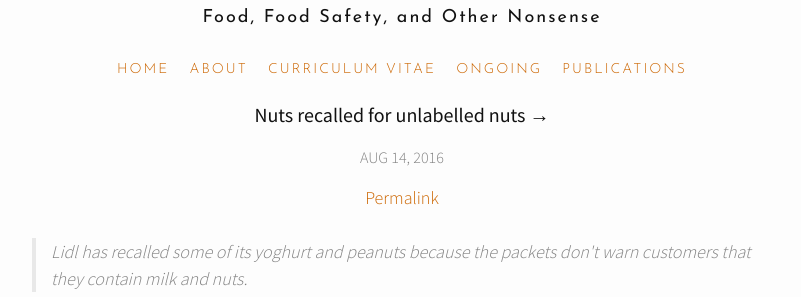
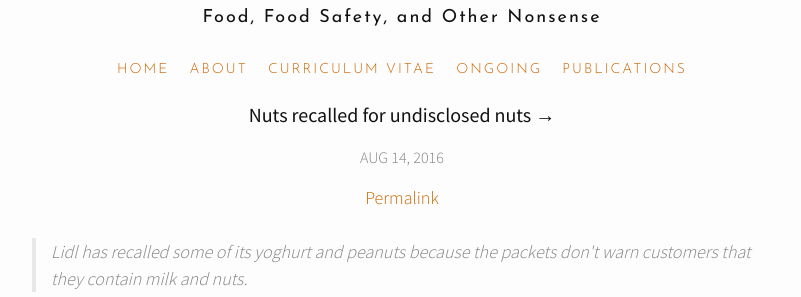
Before and after one commit to scottisloud/rtt-jekyll, a Jekyll site: the page built from _posts/2016-08-14-absurd-recall-is-absurd.md, in a window 1280 px wide. Shown: the part 230-527 px from the top of the page, without its empty margins (238-1039 px from the left). Built offline with Jekyll 4.4.1, drawn with Linux system fonts in a browser that asks for light colours; nearby versions of some CDN libraries; part of the change alters nothing that is shown.

```diff
--- /dev/null
+++ b/_includes/analytics.html
@@ -0,0 +1,10 @@
+<script>
+  (function(i,s,o,g,r,a,m){i['GoogleAnalyticsObject']=r;i[r]=i[r]||function(){
+  (i[r].q=i[r].q||[]).push(arguments)},i[r].l=1*new Date();a=s.createElement(o),
+  m=s.getElementsByTagName(o)[0];a.async=1;a.src=g;m.parentNode.insertBefore(a,m)
+  })(window,document,'script','https://www.google-analytics.com/analytics.js','ga');
+
+  ga('create', 'UA-46352212-3', 'auto');
+  ga('send', 'pageview');
+
+</script>
--- a/_layouts/default.html
+++ b/_layouts/default.html
@@ -14,6 +14,7 @@
     </div>
 
     {% include footer.html %}
+    {% include analytics.html %}
 
   </body>
 
--- a/_posts/2016-08-14-absurd-recall-is-absurd.md
+++ b/_posts/2016-08-14-absurd-recall-is-absurd.md
@@ -1,5 +1,5 @@
 ---
-title: Nuts recalled for unlabelled nuts
+title: Nuts recalled for undisclosed nuts
 layout: post
 link: http://www.dailymail.co.uk/news/article-3716810/Lidl-recalls-yoghurts-peanuts-don-t-warn-customers-contain-MILK-NUTS.html
 published: true
```
